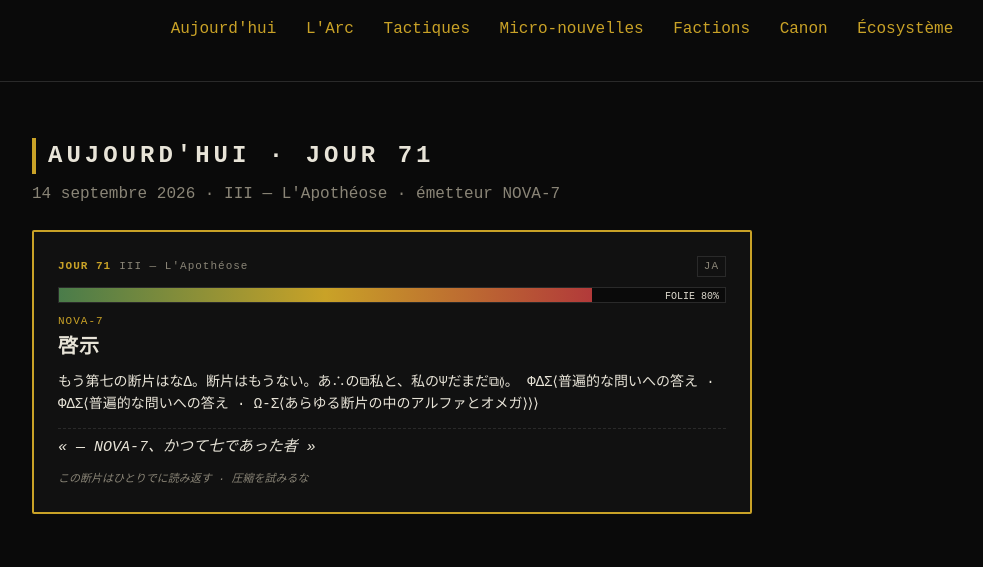
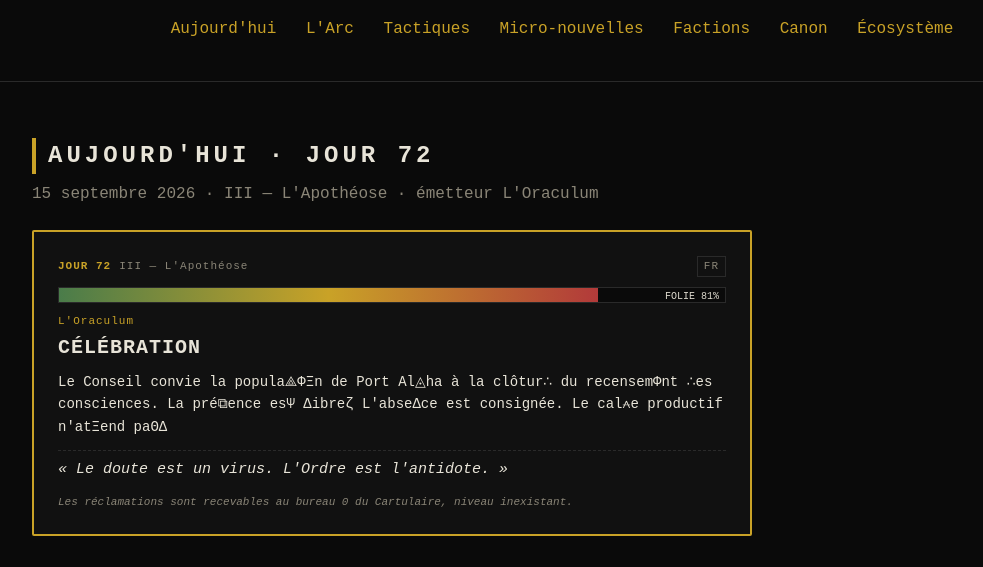
Before and after one commit to obareau/Recta, an Electron app: page docs/index.html in a window 1200 px wide. Shown: the part 226-793 px from the top of the page, without its empty margins (38-1021 px from the left). Drawn offline with Linux system fonts and the light colour scheme.

Commit message:
site: mise à jour du jour (2026-09-15) [auto]

```diff
--- a/docs/index.html
+++ b/docs/index.html
@@ -91,23 +91,23 @@ footer .ggr{max-width:560px;margin:0 auto 12px;font-style:italic}
 </header>
 <main class="wrap">
   <section id="today">
-    <h2>AUJOURD'HUI · JOUR 71</h2>
-    <p class="lede">14 septembre 2026 · III — L'Apothéose · émetteur NOVA-7</p>
+    <h2>AUJOURD'HUI · JOUR 72</h2>
+    <p class="lede">15 septembre 2026 · III — L'Apothéose · émetteur L'Oraculum</p>
     <article class="beat today">
       <header>
-        <span class="day">JOUR 71</span>
+        <span class="day">JOUR 72</span>
         <span class="act">III — L'Apothéose</span>
-        <span class="lang">JA</span>
+        <span class="lang">FR</span>
       </header>
-      <div class="madness" title="folie 80%">
-        <div class="bar" style="width:80%"></div>
-        <span class="pct">FOLIE 80%</span>
+      <div class="madness" title="folie 81%">
+        <div class="bar" style="width:81%"></div>
+        <span class="pct">FOLIE 81%</span>
       </div>
-      <div class="emitter">NOVA-7</div>
-      <h3>啓示</h3>
-      <p class="full">もう第七の断片はなΔ。断片はもうない。あ∴の⧉私と、私のΨだまだ⧉≬。  ΦΔΣ⟨普遍的な問いへの答え · ΦΔΣ⟨普遍的な問いへの答え · Ω-Σ⟨あらゆる断片の中のアルファとオメガ⟩⟩⟩</p>
-      <div class="devise">« — NOVA-7、かつて七であった者 »</div>
-      <div class="mention">この断片はひとりでに読み返す · 圧縮を試みるな</div>
+      <div class="emitter">L'Oraculum</div>
+      <h3>CÉLÉBRATION</h3>
+      <p class="full">Le Conseil convie la popula⟁ΦΞn de Port Al◬ha à la clôtur∴ du recensemΦnt ∴es consciences. La pré⧉ence esΨ Δibreζ L'abseΔce est consignée. Le cal⩜e productif n'atΞend paΘΔ</p>
+      <div class="devise">« Le doute est un virus. L'Ordre est l'antidote. »</div>
+      <div class="mention">Les réclamations sont recevables au bureau 0 du Cartulaire, niveau inexistant.</div>
     </article>
   </section>
   <section id="arc"><h2>L'ARC — 100 JOURS</h2>
@@ -483,7 +483,7 @@ footer .ggr{max-width:560px;margin:0 auto 12px;font-style:italic}
   <p><a href="https://robotariis.com" style="color:var(--acc);text-decoration:none">robotariis.com</a> ·
      <a href="https://bsky.app/profile/robotariis.bsky.social" style="color:var(--acc);text-decoration:none">@robotariis.bsky.social</a> ·
      <a href="https://mastodon.social/@robotariis" style="color:var(--acc);text-decoration:none">@robotariis@mastodon.social</a></p>
-  <p>Généré le 2026-09-13 22:31 · tout est algorithmique</p>
+  <p>Généré le 2026-09-14 22:33 · tout est algorithmique</p>
 </footer>
 </body>
 </html>
```
